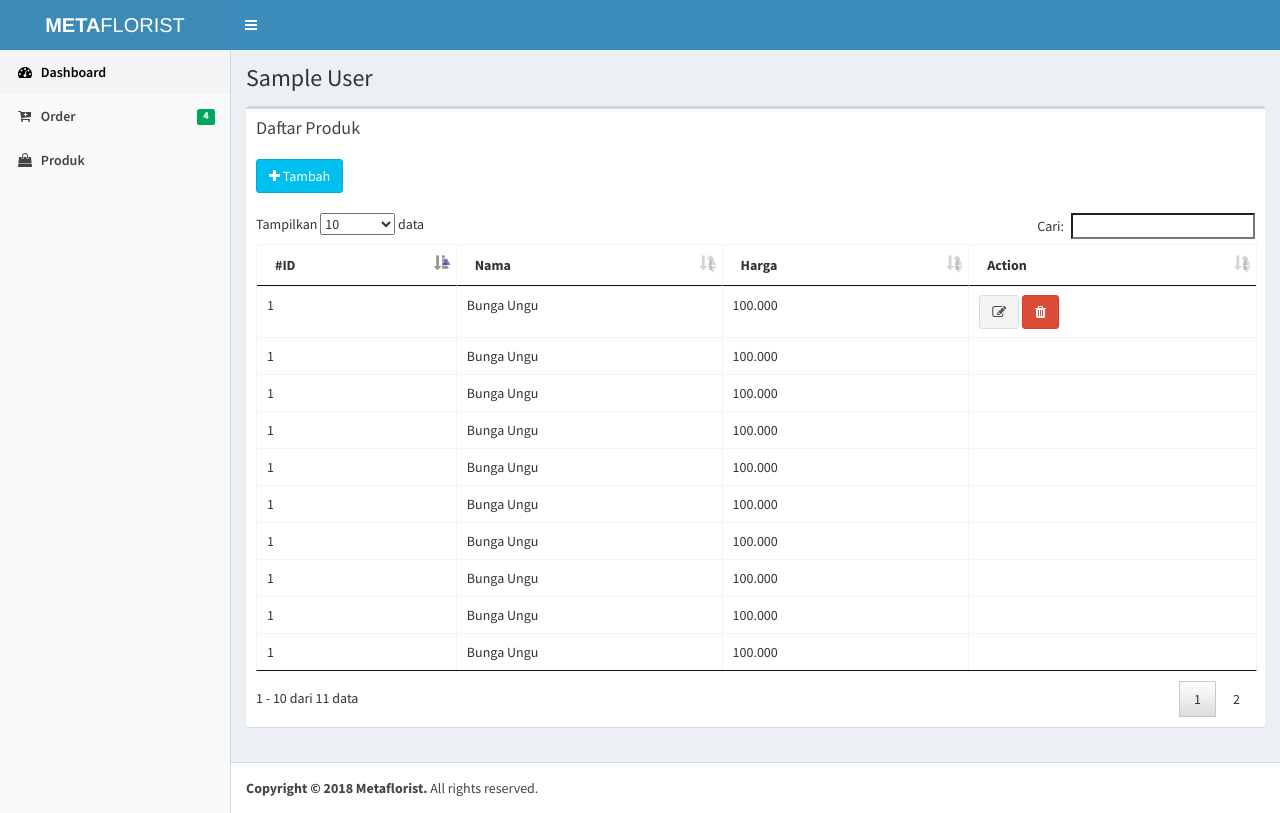
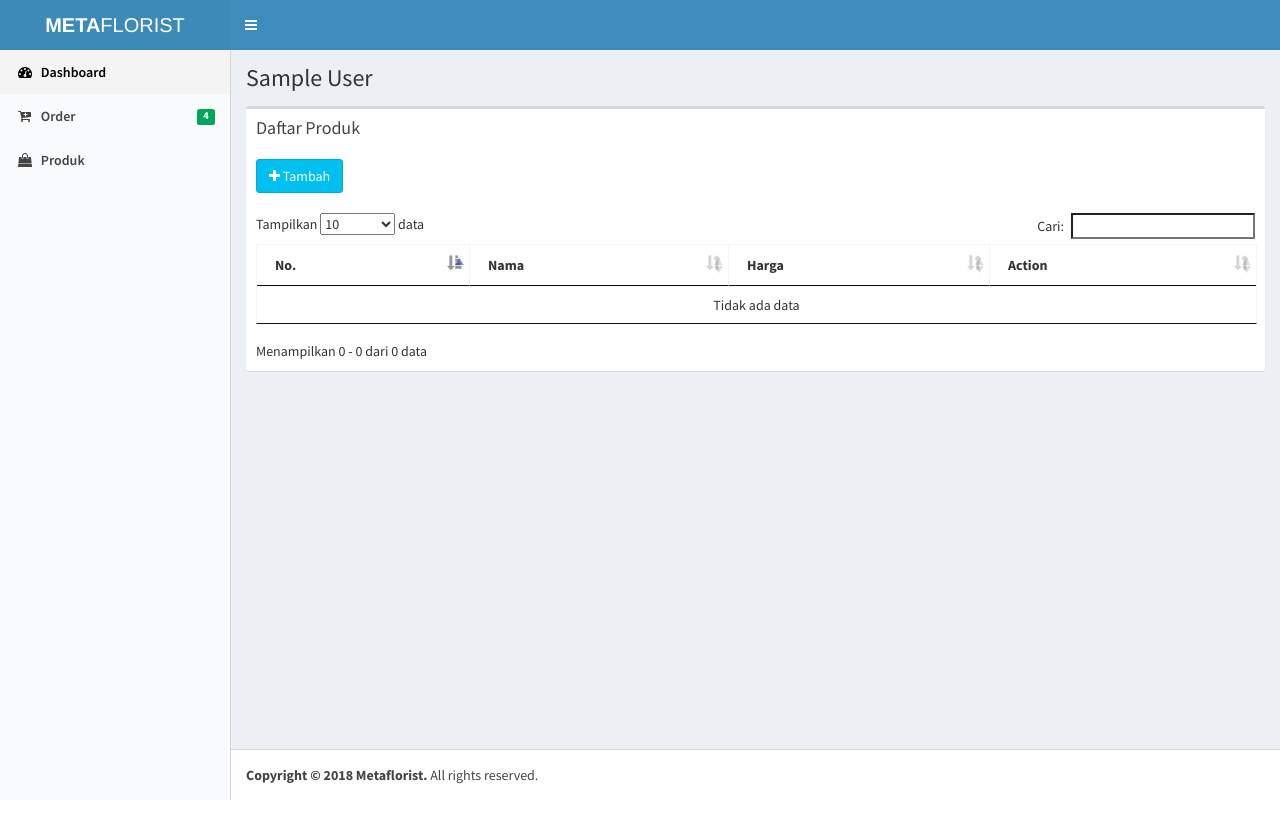
Before and after one commit to fannyhasbi/char, a CodeIgniter app: page /char/in/produk in a window 1280 px wide. Run offline with CodeIgniter, Linux system fonts and the light colour scheme; the visitor is signed in with stand-in values (Sample User, id 1); tables that the repository leaves empty or names only in its code hold one stand-in row (values such as "Sample post"); some libraries are stand-ins or nearby versions.

Commit message:
Update list produk

```diff
--- a/apz/controllers/Panti.php
+++ b/apz/controllers/Panti.php
@@ -71,6 +71,8 @@
   public function produk(){
     $this->cekLogin();
 
+    $data['produk'] = $this->panti_model->getProduk();
+
     $data['view_name'] = 'produk';
     $this->load->view('panti/index_view', $data);
   }
--- a/apz/models/Panti_model.php
+++ b/apz/models/Panti_model.php
@@ -68,4 +68,9 @@
     return $q->row();
   }
 
+  public function getProduk(){
+    $q = $this->db->get_where('produk', ['pemilik' => $this->session->userdata('id_panti')]);
+    return $q->result();
+  }
+
 }
--- a/apz/views/panti/produk.php
+++ b/apz/views/panti/produk.php
@@ -12,82 +12,24 @@
         <table id="produk" class="table table-bordered table-hover">
           <thead>
             <tr>
-              <th>#ID</th>
+              <th>No.</th>
               <th>Nama</th>
               <th>Harga</th>
               <th>Action</th>
             </tr>
           </thead>
           <tbody>
-            <tr>
-              <td>1</td>
-              <td>Bunga Ungu</td>
-              <td>100.000</td>
-              <td>
-                <a href="#" class="btn btn-default" title="Edit"><i class="fa fa-edit"></i></a>
-                <a href="#" class="btn btn-danger" title="Hapus"><i class="fa fa-trash"></i></a>
-              </td>
-            </tr>
-            <tr>
-              <td>1</td>
-              <td>Bunga Ungu</td>
-              <td>100.000</td>
-              <td></td>
-            </tr>
-            <tr>
-              <td>1</td>
-              <td>Bunga Ungu</td>
-              <td>100.000</td>
-              <td></td>
-            </tr>
-            <tr>
-              <td>1</td>
-              <td>Bunga Ungu</td>
-              <td>100.000</td>
-              <td></td>
-            </tr>
-            <tr>
-              <td>1</td>
-              <td>Bunga Ungu</td>
-              <td>100.000</td>
-              <td></td>
-            </tr>
-            <tr>
-              <td>1</td>
-              <td>Bunga Ungu</td>
-              <td>100.000</td>
-              <td></td>
-            </tr>
-            <tr>
-              <td>1</td>
-              <td>Bunga Ungu</td>
-              <td>100.000</td>
-              <td></td>
-            </tr>
-            <tr>
-              <td>1</td>
-              <td>Bunga Ungu</td>
-              <td>100.000</td>
-              <td></td>
-            </tr>
-            <tr>
-              <td>1</td>
-              <td>Bunga Ungu</td>
-              <td>100.000</td>
-              <td></td>
-            </tr>
-            <tr>
-              <td>1</td>
-              <td>Bunga Ungu</td>
-              <td>100.000</td>
-              <td></td>
-            </tr>
-            <tr>
-              <td>1</td>
-              <td>Bunga Ungu</td>
-              <td>100.000</td>
-              <td></td>
-            </tr>
+            <?php $i = 1; foreach($produk as $item): ?>
+              <tr>
+                <td><?= $i; ?></td>
+                <td><?= $item->nama; ?></td>
+                <td><?= number_format($item->harga, 0, ',', '.'); ?></td>
+                <td>
+                  <a href="<?= site_url('in/edit-produk/'.$item->id); ?>" class="btn btn-default" title="Edit"><i class="fa fa-edit"></i></a>
+                  <a href="#" class="btn btn-danger" title="Hapus"><i class="fa fa-trash"></i></a>
+                </td>
+              </tr>
+            <?php $i++; endforeach; ?>
           </tbody>
         </table>
       </div>
```
